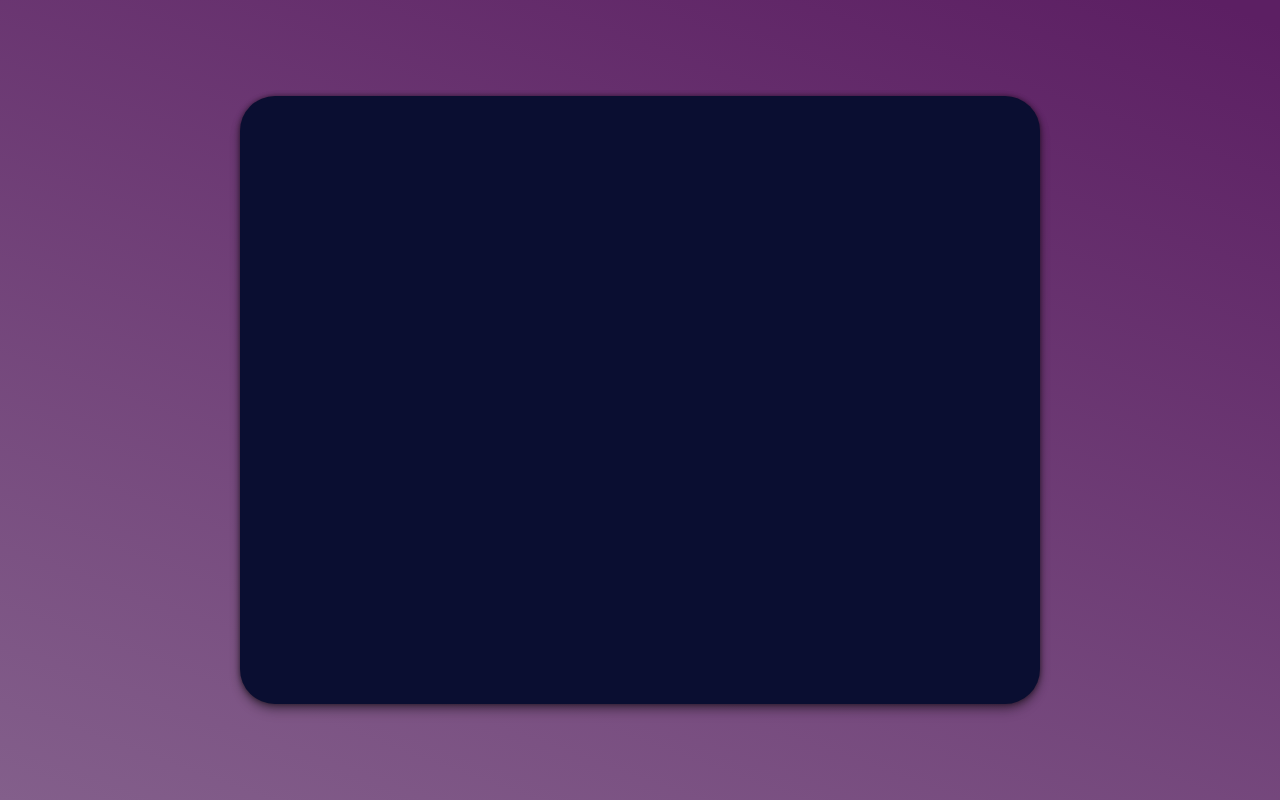
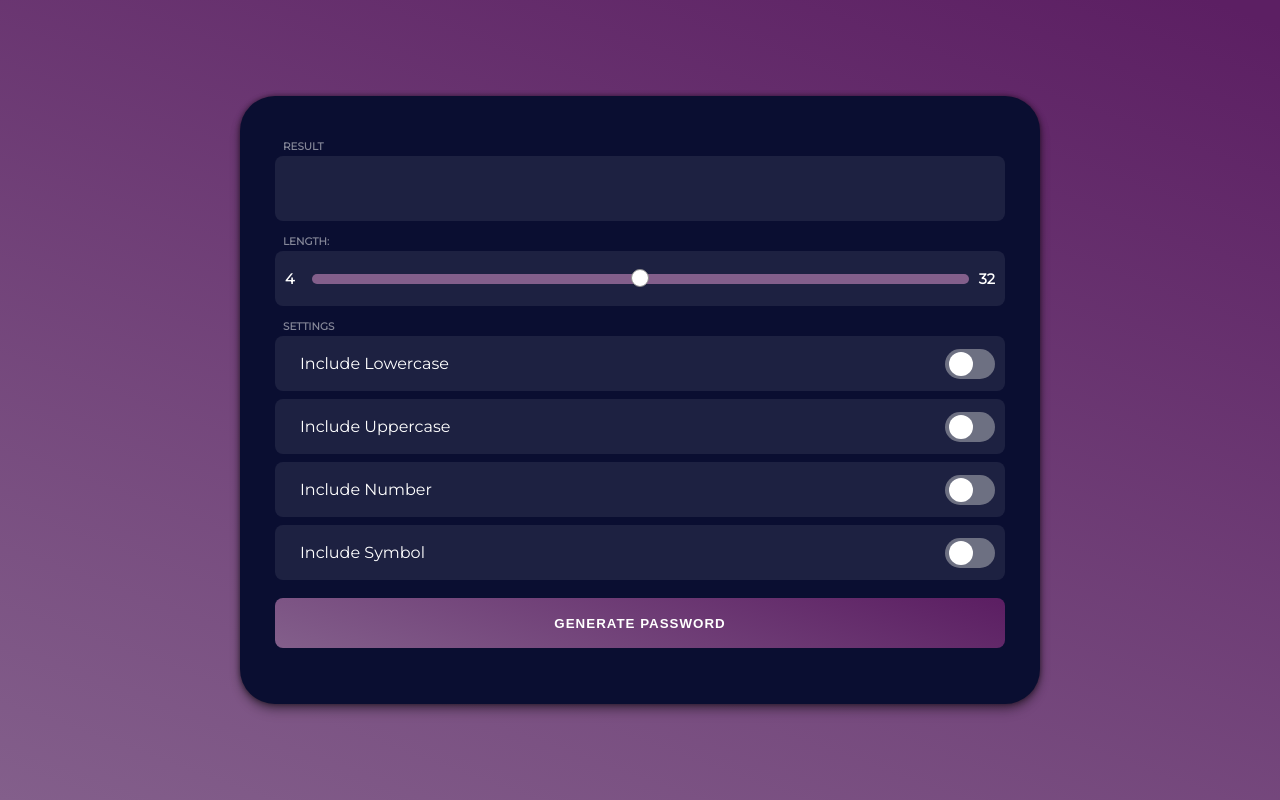
Before and after one commit to ndriqimlahu/password-generator, a React (Create React App) app: page / in a window 1280 px wide. Built offline with nearby package versions, Linux system fonts and the light colour scheme.

Commit message:
Integrated the all components into App

```diff
--- a/src/App.js
+++ b/src/App.js
@@ -1,9 +1,18 @@
 import "./App.css";
 import Card from "./components/UI/Card";
+import PasswordResult from "./components/Tool/PasswordResult";
+import PasswordLength from "./components/Tool/PasswordLength";
+import PasswordSettings from "./components/Tool/PasswordSettings";
+import Button from "./components/UI/Button";
 
 function App() {
   return (
-    <Card></Card>
+    <Card>
+      <PasswordResult />
+      <PasswordLength />
+      <PasswordSettings />
+      <Button />
+    </Card>
   );
 }
 
```
